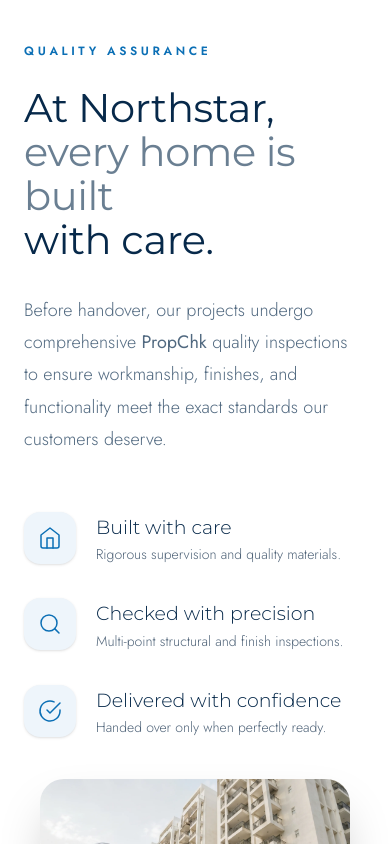
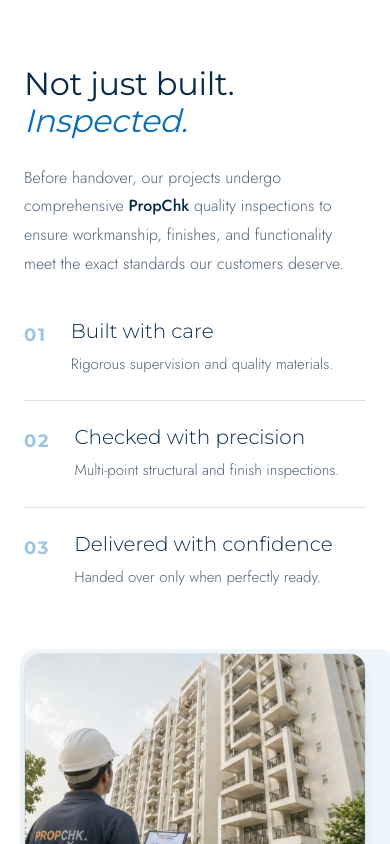
Before and after one commit to CandidateMaster2002/northstarhomes-website, a React (Vite) app: page / in a window 390 px wide. Shown: the part 8280-9124 px from the top of the page. Built offline with nearby package versions, Linux system fonts and the light colour scheme.

Commit message:
style: Replace generic SVG icons in WhyNorthstar with premium editorial typography numbers

```diff
--- a/src/components/WhyNorthstar.jsx
+++ b/src/components/WhyNorthstar.jsx
@@ -5,82 +5,55 @@ import ScrollReveal from './ScrollReveal'
 export default function WhyNorthstar() {
   const checkpoints = [
     {
-      icon: (
-        <svg className="w-6 h-6" viewBox="0 0 24 24" fill="none" stroke="currentColor" strokeWidth="1.5">
-          <path d="M3 9l9-7 9 7v11a2 2 0 0 1-2 2H5a2 2 0 0 1-2-2z" strokeLinecap="round" strokeLinejoin="round"/>
-          <polyline points="9 22 9 12 15 12 15 22" strokeLinecap="round" strokeLinejoin="round"/>
-        </svg>
-      ),
       text: 'Built with care',
       subtext: 'Rigorous supervision and quality materials.'
     },
     {
-      icon: (
-        <svg className="w-6 h-6" viewBox="0 0 24 24" fill="none" stroke="currentColor" strokeWidth="1.5">
-          <circle cx="11" cy="11" r="8"/>
-          <line x1="21" y1="21" x2="16.65" y2="16.65" strokeLinecap="round"/>
-        </svg>
-      ),
       text: 'Checked with precision',
       subtext: 'Multi-point structural and finish inspections.'
     },
     {
-      icon: (
-        <svg className="w-6 h-6" viewBox="0 0 24 24" fill="none" stroke="currentColor" strokeWidth="1.5">
-          <path d="M22 11.08V12a10 10 0 1 1-5.93-9.14" strokeLinecap="round" strokeLinejoin="round"/>
-          <polyline points="22 4 12 14.01 9 11.01" strokeLinecap="round" strokeLinejoin="round"/>
-        </svg>
-      ),
       text: 'Delivered with confidence',
       subtext: 'Handed over only when perfectly ready.'
     },
   ];
 
   return (
-    <section className="bg-bg py-12 max-[880px]:py-12 overflow-hidden">
-      <div className="max-w-[1280px] mx-auto px-10 max-[880px]:px-6">
-        <div className="flex flex-wrap items-center gap-10 max-[880px]:gap-10">
+    <section className="bg-bg py-[72px] lg:py-[120px] overflow-hidden">
+      <div className="max-w-[1280px] mx-auto px-6 lg:px-10">
 
-          {/* Left — Text Content */}
-          <div className="flex-1 min-w-0 basis-[480px]">
-            {/* Minimal Eyebrow */}
+        <div className="flex flex-wrap items-center gap-10 lg:gap-[72px]">
+
+          {/* Left - Content */}
+          <div className="flex-1 min-w-0 basis-[460px]">
             <ScrollReveal>
-              <p className="text-[12px] tracking-[0.3em] uppercase text-accent font-bold mb-6">
-                Quality Assurance
+              <h2 className="text-[32px] lg:text-[46px] leading-[1.15] font-heading text-ink mb-6">
+                Not just built. <br/>
+                <span className="italic text-accent">Inspected.</span>
+              </h2>
+            </ScrollReveal>
+
+            <ScrollReveal delay={0.2}>
+              <p className="text-[16px] leading-[1.8] text-muted mb-10">
+                Before handover, our projects undergo comprehensive <strong className="text-ink font-medium">PropChk</strong> quality inspections to ensure workmanship, finishes, and functionality meet the exact standards our customers deserve.
               </p>
             </ScrollReveal>
 
-            {/* Elegant Headline */}
-            <ScrollReveal delay={0.1}>
-              <h2 className="text-[40px] lg:text-[54px] leading-[1.1] font-heading text-ink mb-8">
-                At Northstar,<br />
-                <span className="text-ink/60">every home is built</span><br />
-                with care.
-              </h2>
-            </ScrollReveal>
-
-            {/* Description */}
-            <ScrollReveal delay={0.2}>
-              <p className="text-[18px] leading-[1.8] text-ink/70 mb-14 max-w-[50ch]">
-                Before handover, our projects undergo comprehensive <strong>PropChk</strong> quality inspections to ensure workmanship, finishes, and functionality meet the exact standards our customers deserve.
-              </p>
-            </ScrollReveal>
-
-            {/* Quality Checkpoints - Upgraded */}
-            <div className="flex flex-col gap-8">
+            {/* Quality Checkpoints - Editorial Luxury Styling */}
+            <div className="flex flex-col">
               {checkpoints.map((item, idx) => (
                 <div
                   key={idx}
-                  className="flex items-start gap-5 group"
+                  className="flex items-start gap-6 group border-t border-line py-6 first:border-t-0 first:pt-0 last:pb-0"
                 >
-                  <div className="w-[52px] h-[52px] rounded-2xl bg-soft flex items-center justify-center text-accent shrink-0 lg:group-hover:scale-110 lg:group-hover:bg-accent lg:group-hover:text-white shadow-sm transition-all duration-300">
-                    {item.icon}
+                  <div className="text-[18px] tracking-[0.1em] font-heading font-bold text-accent/40 lg:group-hover:text-accent transition-colors duration-500 pt-0.5">
+                    0{idx + 1}
                   </div>
-                  <div className="pt-1">
-                    <p className="text-[19px] font-heading text-ink leading-tight mb-1">
+                  <div>
+                    <p className="text-[20px] font-heading text-ink leading-tight mb-2">
                       {item.text}
                     </p>
-                    <p className="text-[14px] text-muted">
+                    <p className="text-[15px] text-muted leading-relaxed">
                       {item.subtext}
                     </p>
                   </div>
@@ -89,22 +62,21 @@ export default function WhyNorthstar() {
             </div>
           </div>
 
-          {/* Right — Image with Offset Frame */}
-          <div className="flex-1 min-w-0 basis-[460px] max-[880px]:w-full px-4">
+          {/* Right - Image with Offset Frame */}
+          <div className="flex-1 min-w-0 basis-[460px] w-full mt-6 lg:mt-0">
             <ScrollReveal delay={0.4}>
               <div className="relative">
-                {/* Offset Decorative Background */}
-                <div className="absolute -inset-6 bg-soft rounded-[32px] -z-10 translate-x-6 translate-y-6 max-[880px]:translate-x-3 max-[880px]:translate-y-3"></div>
+                {/* Decorative Offset Background */}
+                <div className="absolute -inset-4 lg:-inset-6 bg-soft rounded-2xl translate-x-3 translate-y-3 lg:translate-x-6 lg:translate-y-6 z-0" />
 
-                {/* Main Image */}
-                <div className="relative rounded-[24px] overflow-hidden shadow-2xl aspect-[4/3] lg:aspect-[5/4]">
+                {/* Image Container */}
+                <div className="relative z-10 aspect-[5/4] rounded-2xl overflow-hidden shadow-lg border border-line bg-bg">
                   <img
                     src={propchkImg}
                     alt="PropChk Quality Inspection"
                     className="w-full h-full object-cover transition-transform duration-700 lg:hover:scale-105"
                   />
                 </div>
-
               </div>
             </ScrollReveal>
           </div>
```
